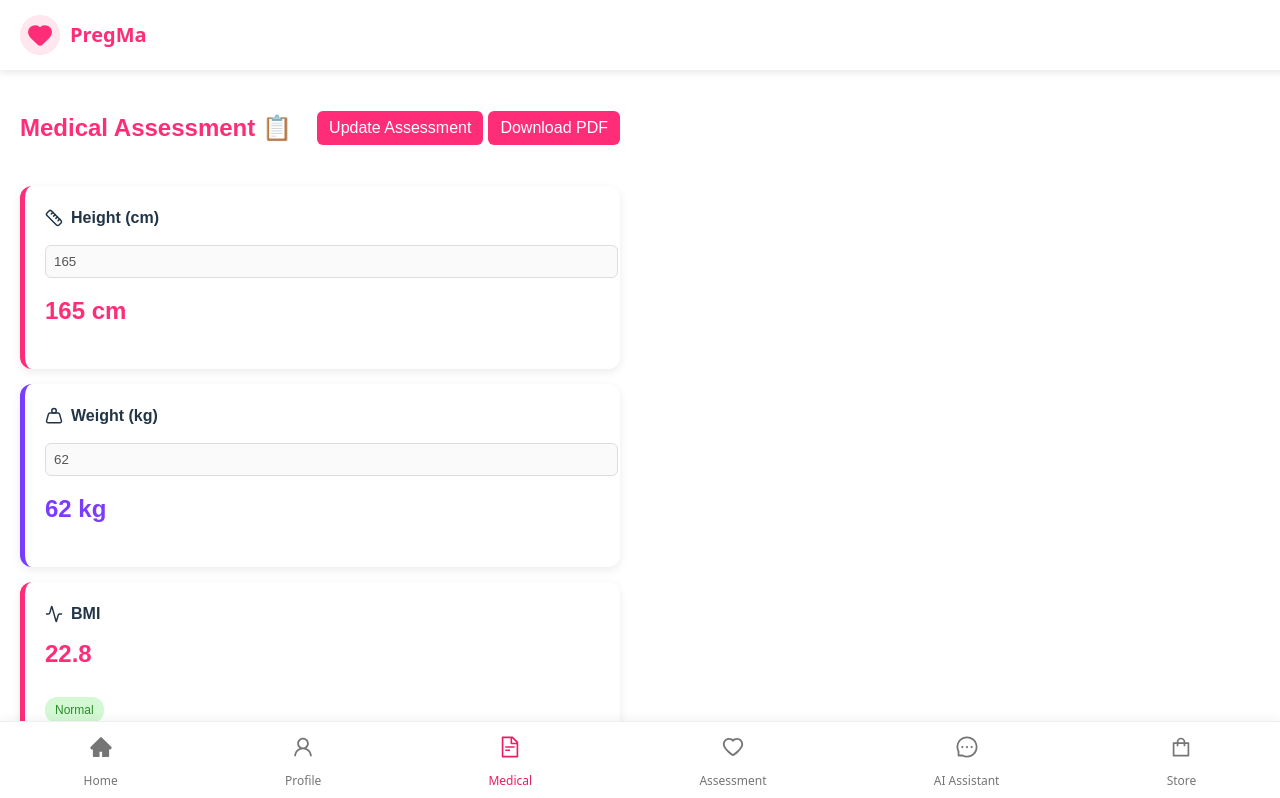
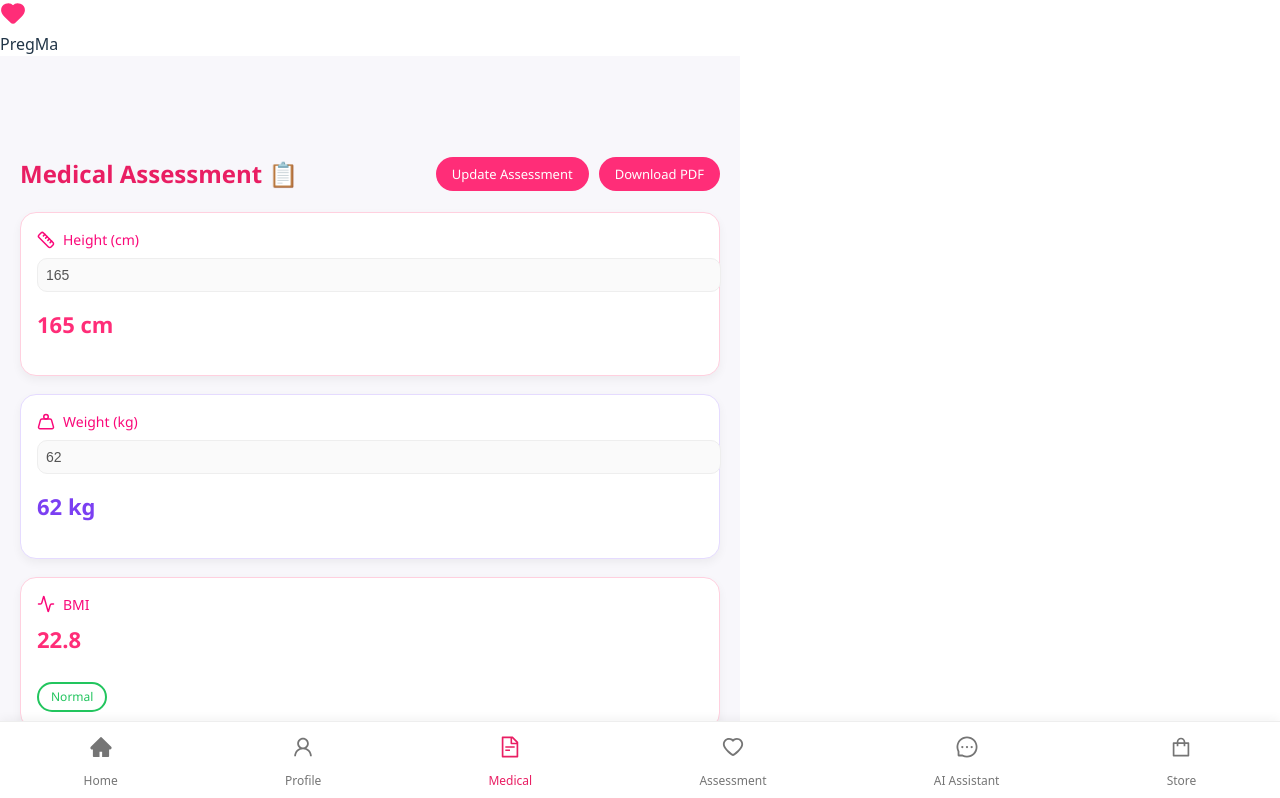
Before and after one commit to AngelusPonmalar/MummaCare-, a React (Vite) app: page /medical in a window 1280 px wide. Shown: the top 798 px of the page. Built offline with nearby package versions, Linux system fonts and the light colour scheme.

Commit message:
Update Assessment.css

```diff
--- a/src/pages/Assessment.css
+++ b/src/pages/Assessment.css
@@ -1,38 +1,43 @@
 .assessment-container{
-padding:90px 20px;
-max-width:600px;
+  max-width: 700px;
   margin:auto;
-font-family:sans-serif;
+  padding:20px;
+  font-family: "Segoe UI", sans-serif;
+  background:#f8f7fb;
 }
 
-.brandHeader{
-position:fixed;
-top:0;
-left:0;
-width:100%;
-background:white;
-display:flex;
-align-items:center;
-padding:15px 20px;
-box-shadow:0 2px 8px rgba(0,0,0,0.1);
-z-index:10;
+.brand-header{
+  position: fixed;
+  top: 0;
+  left: 0;
+  width: 100%;
+  display: flex;
+  align-items: center;
+  gap: 15px;
+  padding: 12px 20px;
+  background: #ffe6ef;
+  border-radius: 0 0 16px 16px;
+  border-bottom: 1px solid #ffc2d9;
+  box-shadow: 0 2px 6px rgba(0,0,0,0.08);
+  z-index: 1000;
 }
 
-.logoCircle{
-width:40px;
-height:40px;
-border-radius:50%;
-background:#ffe6ef;
-display:flex;
-align-items:center;
-justify-content:center;
-margin-right:10px;
+.logo-circle{
+  width: 50px;
+  height: 50px;
+  border-radius: 50%;
+  background: white;
+  display: flex;
+  align-items: center;
+  justify-content: center;
+  box-shadow: 0 4px 10px rgba(255,45,120,0.15);
 }
 
-.brandName{
-font-size:20px;
-font-weight:bold;
-color:#ff2d78;
+.brand-name{
+  font-weight: 900;
+  font-size: 28px;
+  color: #d61c5e;
+  text-transform: capitalize;
 }
 
 .assessment-header{
@@ -40,94 +45,77 @@ display:flex;
   justify-content:space-between;
   align-items:center;
   margin-bottom:20px;
+  padding-top:80px; /* space for fixed header */
 }
 
 .title{
-color:#ff2d78;
+  color:#E91E63;
+  margin:0;
+  font-size:24px;
+  font-weight:600;
 }
+
+.update-btn, .save-btn{
+  background:#ff2d78;
+  color:white;
+  border:none;
+  padding:8px 16px;
+  border-radius:20px;
+  font-size:13px;
+  cursor:pointer;
+  margin-left:10px;
+}
+
+.save-btn{ background:#22c55e; }
 
 .card{
   background:white;
-padding:20px;
-border-radius:12px;
-margin-bottom:15px;
-box-shadow:0 3px 10px rgba(0,0,0,0.08);
+  border-radius:16px;
+  padding:16px;
+  margin-bottom:18px;
+  box-shadow:0 4px 10px rgba(0,0,0,0.05);
 }
+
+.pink-border{ border:1px solid #ffd0df; }
+.purple-border{ border:1px solid #e5dbff; }
 
 .card-header{
   display:flex;
   align-items:center;
   gap:8px;
-margin-bottom:10px;
-font-weight:600;
-}
-
-.pink-border{
-border-left:5px solid #ff2d78;
-}
-
-.purple-border{
-border-left:5px solid #7a3cff;
+  font-size:14px;
+  color:#fa0879;
+  margin-bottom:8px;
 }
 
 .input-box{
   width:100%;
+  border:1px solid #eee;
+  border-radius:10px;
   padding:8px;
-border-radius:6px;
-border:1px solid #ddd;
-margin-top:5px;
-margin-bottom:10px;
+  background:#fafafa;
+  font-size:14px;
+  margin-bottom:8px;
 }
 
 .value{
-margin-top:5px;
+  font-size:22px;
+  font-weight:600;
+  margin-top:8px;
 }
 
-.pink{
-color:#ff2d78;
-}
-
-.purple{
-color:#7a3cff;
-}
-
-.red{
-color:#ff3b3b;
-}
+.pink{color:#ff2d78;}
+.purple{color:#7b3ff2;}
+.red{color:#ff2a2a;}
 
 .badge{
   display:inline-block;
-margin-top:5px;
-padding:4px 10px;
-border-radius:12px;
+  margin-top:8px;
+  padding:4px 12px;
+  border-radius:20px;
   font-size:12px;
+  border:2px solid;
 }
 
-.green{
-background:#d4f8d4;
-color:#2c8b2c;
-}
-
-.orange{
-background:#ffe4cc;
-color:#cc6600;
-}
-
-.update-btn{
-background:#ff2d78;
-color:white;
-border:none;
-padding:8px 12px;
-border-radius:6px;
-margin-left:5px;
-cursor:pointer;
-}
-
-.save-btn{
-background:#28a745;
-color:white;
-border:none;
-padding:8px 12px;
-border-radius:6px;
-cursor:pointer;
-}
+.green{color:#22c55e; border-color:#22c55e;}
+.orange{color:#f97316; border-color:#f97316;}
```
Lines whose indentation alone changed are shown as unchanged.
